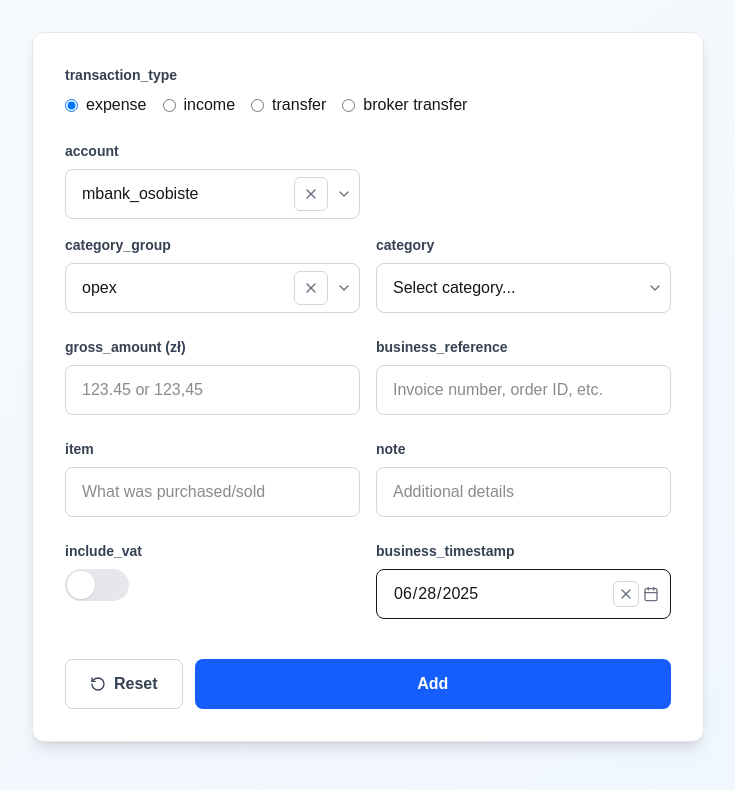
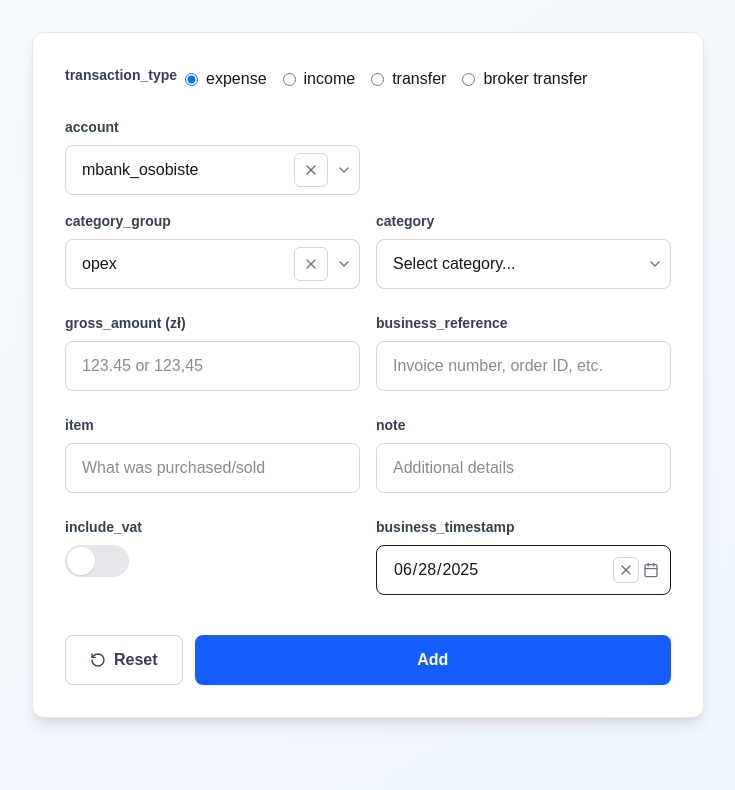
Before and after one commit to PawelJaronski/erp-front, a Next.js app: page / in a window 1280 px wide. Shown: the top 790 px of the page, without its empty margins (272-1007 px from the left). Built offline with nearby package versions, Linux system fonts and the light colour scheme.

Commit message:
radio buttons overflow fix

```diff
--- a/src/components/SimpleTransactionForm.tsx
+++ b/src/components/SimpleTransactionForm.tsx
@@ -145,7 +145,7 @@ const SimpleTransactionForm = () => {
         <div className="bg-white rounded-xl shadow-lg border border-gray-200 p-8">
           <div className="space-y-6">
             {/* transaction_type row */}
-            <div>
+            <div className="flex flex-wrap gap-2 sm:flex-nowrap sm:flex-row flex-col w-full">
               <label className="block text-sm font-semibold text-gray-700 mb-2">
                 transaction_type
               </label>
```
